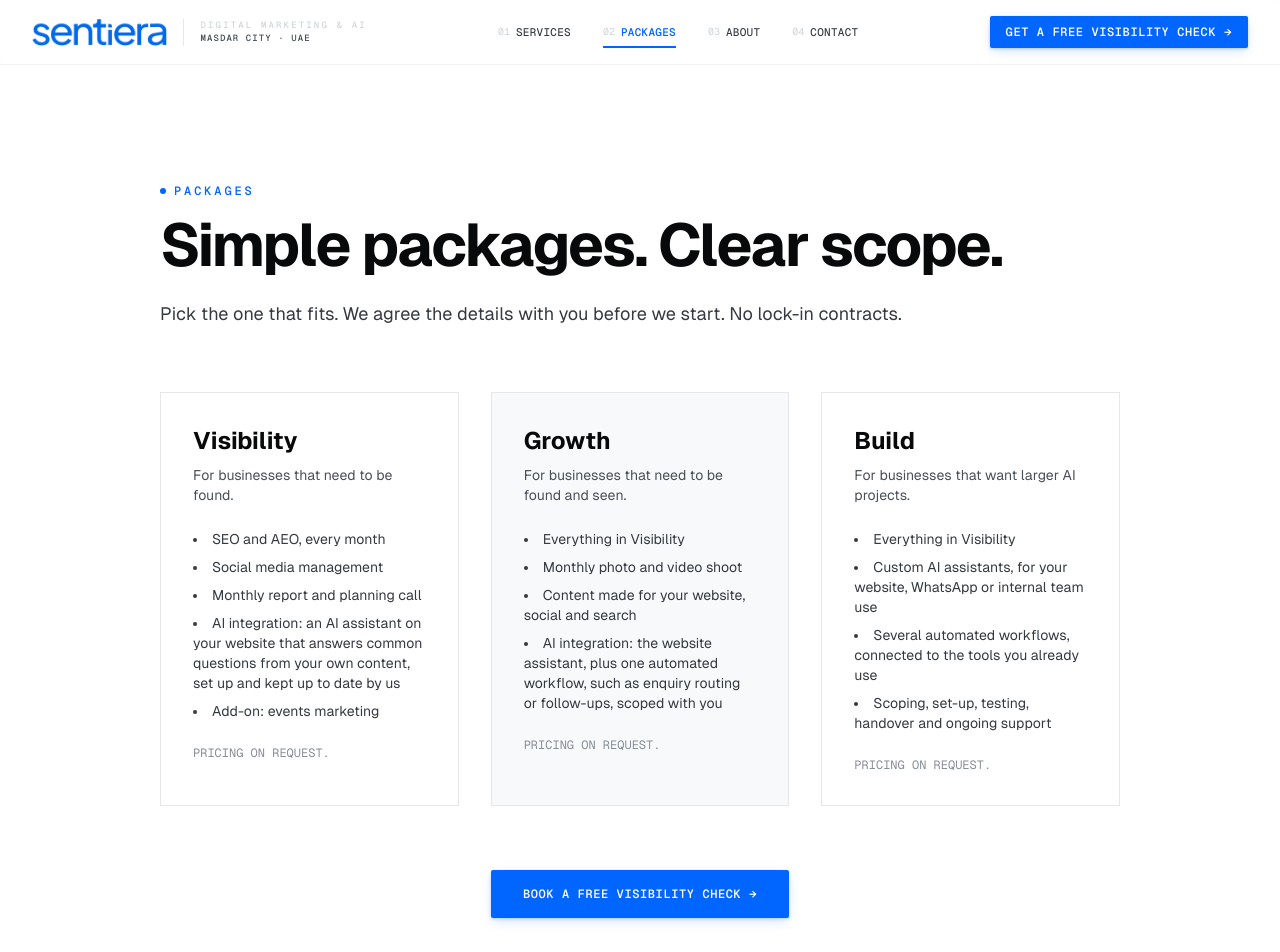
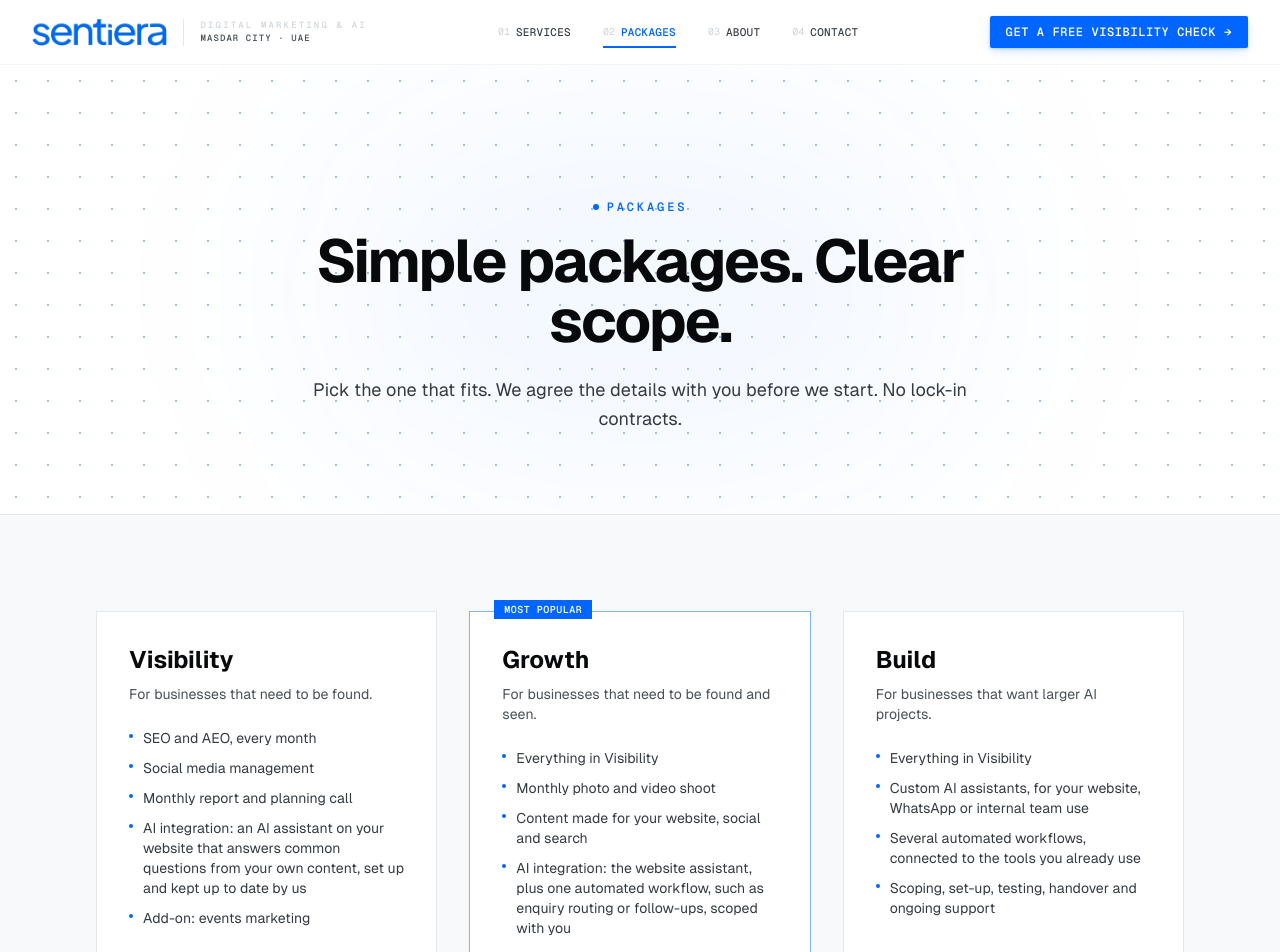
Before and after one commit to Acidtuner/sentiera, a Next.js app: page /packages in a window 1280 px wide. Shown: the top 952 px of the page. Built offline with nearby package versions, Linux system fonts and the light colour scheme.

Commit message:
Fix navbar active state with usePathname; restyle Packages, About, Contact to match homepage visual style

```diff
--- a/src/app/about/page.tsx
+++ b/src/app/about/page.tsx
@@ -9,16 +9,31 @@ export const metadata: Metadata = {
 
 export default function About() {
   return (
-    <div className="relative bg-white py-20 sm:py-28">
-      <div className="mx-auto max-w-3xl px-6 lg:px-8">
+    <div className="relative bg-white">
+      <section className="relative overflow-hidden border-b border-hairline pt-24 pb-16 sm:pt-32 sm:pb-20">
+        <div
+          className="pointer-events-none absolute inset-0 z-0 opacity-40 [background-image:radial-gradient(#0066FF_0.75px,transparent_0.75px)] [background-size:32px_32px]"
+          aria-hidden="true"
+        />
+        <div
+          className="pointer-events-none absolute top-1/2 left-1/2 -translate-x-1/2 -translate-y-1/2 w-[640px] h-[360px] bg-tech-blue/5 blur-[120px] rounded-full"
+          aria-hidden="true"
+        />
+
+        <div className="relative z-10 mx-auto max-w-3xl px-6 lg:px-8 text-center">
           <div className="inline-flex items-center gap-2 font-mono text-xs uppercase tracking-widest-tag text-tech-blue font-semibold mb-4">
             <span className="h-1.5 w-1.5 rounded-full bg-tech-blue" />
             <span>About</span>
           </div>
-        <h1 className="font-sans text-4xl sm:text-5xl font-bold tracking-tight-heading text-slate-950">
+          <h1 className="font-sans text-4xl sm:text-5xl lg:text-6xl font-bold tracking-tight-heading text-slate-950">
             About Sentiera
           </h1>
-        <div className="mt-8 space-y-4 font-sans text-base sm:text-lg text-slate-700 leading-relaxed">
+        </div>
+      </section>
+
+      <section className="relative bg-white py-16 sm:py-24 border-b border-hairline">
+        <div className="mx-auto max-w-3xl px-6 lg:px-8">
+          <div className="space-y-5 font-sans text-base sm:text-lg text-slate-700 leading-relaxed">
             <p>
               Sentiera Technologies is a digital marketing and software company based in Masdar City, Abu Dhabi.
             </p>
@@ -30,18 +45,27 @@ export default function About() {
             </p>
           </div>
 
-        <div className="mt-12">
+          <div className="mt-16">
             <h2 className="font-sans text-2xl font-bold text-slate-950">What we believe</h2>
-          <ul className="mt-4 space-y-2 font-sans text-base text-slate-700 list-disc list-inside">
-            <li>Be clear. No jargon in our reports or our contracts.</li>
-            <li>Be honest. We tell you what we can and cannot do.</li>
-            <li>Keep it simple. A few packages, done well.</li>
+            <ul className="mt-6 space-y-3">
+              <li className="flex items-start gap-3 font-sans text-base text-slate-700">
+                <span className="mt-2 h-1.5 w-1.5 flex-shrink-0 rounded-full bg-tech-blue" />
+                <span>Be clear. No jargon in our reports or our contracts.</span>
+              </li>
+              <li className="flex items-start gap-3 font-sans text-base text-slate-700">
+                <span className="mt-2 h-1.5 w-1.5 flex-shrink-0 rounded-full bg-tech-blue" />
+                <span>Be honest. We tell you what we can and cannot do.</span>
+              </li>
+              <li className="flex items-start gap-3 font-sans text-base text-slate-700">
+                <span className="mt-2 h-1.5 w-1.5 flex-shrink-0 rounded-full bg-tech-blue" />
+                <span>Keep it simple. A few packages, done well.</span>
+              </li>
             </ul>
           </div>
 
-        <div className="mt-12 p-6 border border-hairline bg-slate-50">
+          <div className="mt-16 border border-hairline bg-slate-50 p-8">
             <h2 className="font-sans text-xl font-bold text-slate-950">Our founder</h2>
-          <p className="mt-2 font-sans text-sm text-slate-500 italic">
+            <p className="mt-3 font-sans text-sm text-slate-500 italic">
               [FOUNDER BIO — to come: name, photo, short bio and details]
             </p>
           </div>
@@ -55,6 +79,7 @@ export default function About() {
             </Link>
           </div>
         </div>
+      </section>
     </div>
   );
 }
--- a/src/app/contact/page.tsx
+++ b/src/app/contact/page.tsx
@@ -9,19 +9,33 @@ export const metadata: Metadata = {
 
 export default function Contact() {
   return (
-    <div className="relative bg-white py-20 sm:py-28">
-      <div className="mx-auto max-w-3xl px-6 lg:px-8">
+    <div className="relative bg-white">
+      <section className="relative overflow-hidden border-b border-hairline pt-24 pb-16 sm:pt-32 sm:pb-20">
+        <div
+          className="pointer-events-none absolute inset-0 z-0 opacity-40 [background-image:radial-gradient(#0066FF_0.75px,transparent_0.75px)] [background-size:32px_32px]"
+          aria-hidden="true"
+        />
+        <div
+          className="pointer-events-none absolute top-1/2 left-1/2 -translate-x-1/2 -translate-y-1/2 w-[640px] h-[360px] bg-tech-blue/5 blur-[120px] rounded-full"
+          aria-hidden="true"
+        />
+
+        <div className="relative z-10 mx-auto max-w-3xl px-6 lg:px-8 text-center">
           <div className="inline-flex items-center gap-2 font-mono text-xs uppercase tracking-widest-tag text-tech-blue font-semibold mb-4">
             <span className="h-1.5 w-1.5 rounded-full bg-tech-blue" />
             <span>Contact</span>
           </div>
-        <h1 className="font-sans text-4xl sm:text-5xl font-bold tracking-tight-heading text-slate-950">
+          <h1 className="font-sans text-4xl sm:text-5xl lg:text-6xl font-bold tracking-tight-heading text-slate-950">
             Let&apos;s talk
           </h1>
-        <p className="mt-4 font-sans text-lg text-slate-700">
+          <p className="mt-4 font-sans text-lg text-slate-700 max-w-xl mx-auto">
             Tell us about your business. We reply within one working day.
           </p>
+        </div>
+      </section>
 
+      <section className="relative bg-white py-16 sm:py-24">
+        <div className="mx-auto max-w-3xl px-6 lg:px-8">
           <ContactForm />
 
           <div className="mt-16 pt-8 border-t border-hairline font-sans text-sm text-slate-600 space-y-1">
@@ -31,6 +45,7 @@ export default function Contact() {
             <p>Phone / WhatsApp: <a href="tel:+971585737464" className="text-tech-blue hover:underline">+971 58 573 7464</a></p>
           </div>
         </div>
+      </section>
     </div>
   );
 }
--- a/src/app/packages/page.tsx
+++ b/src/app/packages/page.tsx
@@ -7,10 +7,57 @@ export const metadata: Metadata = {
   description: "Three packages for UAE businesses: Visibility for SEO, AEO, social and a website AI assistant; Growth adds photo, video and one automated workflow; Build for larger AI projects. No lock-in contracts.",
 };
 
+const packages = [
+  {
+    name: "Visibility",
+    summary: "For businesses that need to be found.",
+    items: [
+      "SEO and AEO, every month",
+      "Social media management",
+      "Monthly report and planning call",
+      "AI integration: an AI assistant on your website that answers common questions from your own content, set up and kept up to date by us",
+      "Add-on: events marketing",
+    ],
+    featured: false,
+  },
+  {
+    name: "Growth",
+    summary: "For businesses that need to be found and seen.",
+    items: [
+      "Everything in Visibility",
+      "Monthly photo and video shoot",
+      "Content made for your website, social and search",
+      "AI integration: the website assistant, plus one automated workflow, such as enquiry routing or follow-ups, scoped with you",
+    ],
+    featured: true,
+  },
+  {
+    name: "Build",
+    summary: "For businesses that want larger AI projects.",
+    items: [
+      "Everything in Visibility",
+      "Custom AI assistants, for your website, WhatsApp or internal team use",
+      "Several automated workflows, connected to the tools you already use",
+      "Scoping, set-up, testing, handover and ongoing support",
+    ],
+    featured: false,
+  },
+];
+
 export default function Packages() {
   return (
-    <div className="relative bg-white py-20 sm:py-28">
-      <div className="mx-auto max-w-5xl px-6 lg:px-8">
+    <div className="relative bg-white">
+      <section className="relative overflow-hidden border-b border-hairline pt-24 pb-16 sm:pt-32 sm:pb-20">
+        <div
+          className="pointer-events-none absolute inset-0 z-0 opacity-40 [background-image:radial-gradient(#0066FF_0.75px,transparent_0.75px)] [background-size:32px_32px]"
+          aria-hidden="true"
+        />
+        <div
+          className="pointer-events-none absolute top-1/2 left-1/2 -translate-x-1/2 -translate-y-1/2 w-[640px] h-[360px] bg-tech-blue/5 blur-[120px] rounded-full"
+          aria-hidden="true"
+        />
+
+        <div className="relative z-10 mx-auto max-w-4xl px-6 lg:px-8 text-center">
           <div className="inline-flex items-center gap-2 font-mono text-xs uppercase tracking-widest-tag text-tech-blue font-semibold mb-4">
             <span className="h-1.5 w-1.5 rounded-full bg-tech-blue" />
             <span>Packages</span>
@@ -18,47 +65,51 @@ export default function Packages() {
           <h1 className="font-sans text-4xl sm:text-5xl lg:text-6xl font-bold tracking-tight-heading text-slate-950">
             Simple packages. Clear scope.
           </h1>
-        <p className="mt-6 font-sans text-lg text-slate-700 leading-relaxed">
+          <p className="mt-6 font-sans text-lg text-slate-700 leading-relaxed max-w-2xl mx-auto">
             Pick the one that fits. We agree the details with you before we start. No lock-in contracts.
           </p>
+        </div>
+      </section>
 
-        <div className="mt-16 grid grid-cols-1 md:grid-cols-3 gap-8">
-          <div className="border border-hairline p-8 bg-white">
-            <h2 className="font-sans text-2xl font-bold text-slate-950">Visibility</h2>
-            <p className="mt-2 font-sans text-sm text-slate-600">For businesses that need to be found.</p>
-            <ul className="mt-6 space-y-2 font-sans text-sm text-slate-700 list-disc list-inside">
-              <li>SEO and AEO, every month</li>
-              <li>Social media management</li>
-              <li>Monthly report and planning call</li>
-              <li>AI integration: an AI assistant on your website that answers common questions from your own content, set up and kept up to date by us</li>
-              <li>Add-on: events marketing</li>
+      <section className="relative bg-slate-50 py-16 sm:py-24 border-b border-hairline">
+        <div className="mx-auto max-w-6xl px-6 lg:px-8">
+          <div className="grid grid-cols-1 md:grid-cols-3 gap-6 lg:gap-8">
+            {packages.map((pkg) => (
+              <div
+                key={pkg.name}
+                className={`relative bg-white border p-8 transition-colors duration-200 ${
+                  pkg.featured
+                    ? "border-tech-blue/50 shadow-sm"
+                    : "border-hairline hover:border-tech-blue/30"
+                }`}
+              >
+                {pkg.featured && (
+                  <div className="absolute -top-3 left-6 bg-tech-blue px-2.5 py-0.5 font-mono text-[10px] font-semibold uppercase tracking-wider text-white">
+                    Most popular
+                  </div>
+                )}
+
+                <h2 className="font-sans text-2xl font-bold text-slate-950">
+                  {pkg.name}
+                </h2>
+                <p className="mt-2 font-sans text-sm text-slate-600">
+                  {pkg.summary}
+                </p>
+
+                <ul className="mt-6 space-y-2.5">
+                  {pkg.items.map((item) => (
+                    <li key={item} className="flex items-start gap-2.5 font-sans text-sm text-slate-700">
+                      <span className="mt-1.5 h-1 w-1 flex-shrink-0 rounded-full bg-tech-blue" />
+                      <span>{item}</span>
+                    </li>
+                  ))}
                 </ul>
-            <p className="mt-6 font-mono text-xs text-slate-500 uppercase">Pricing on request.</p>
+
+                <p className="mt-8 font-mono text-[11px] text-slate-500 uppercase tracking-wide">
+                  Pricing on request.
+                </p>
               </div>
-
-          <div className="border border-hairline p-8 bg-slate-50">
-            <h2 className="font-sans text-2xl font-bold text-slate-950">Growth</h2>
-            <p className="mt-2 font-sans text-sm text-slate-600">For businesses that need to be found and seen.</p>
-            <ul className="mt-6 space-y-2 font-sans text-sm text-slate-700 list-disc list-inside">
-              <li>Everything in Visibility</li>
-              <li>Monthly photo and video shoot</li>
-              <li>Content made for your website, social and search</li>
-              <li>AI integration: the website assistant, plus one automated workflow, such as enquiry routing or follow-ups, scoped with you</li>
-            </ul>
-            <p className="mt-6 font-mono text-xs text-slate-500 uppercase">Pricing on request.</p>
-          </div>
-
-          <div className="border border-hairline p-8 bg-white">
-            <h2 className="font-sans text-2xl font-bold text-slate-950">Build</h2>
-            <p className="mt-2 font-sans text-sm text-slate-600">For businesses that want larger AI projects.</p>
-            <ul className="mt-6 space-y-2 font-sans text-sm text-slate-700 list-disc list-inside">
-              <li>Everything in Visibility</li>
-              <li>Custom AI assistants, for your website, WhatsApp or internal team use</li>
-              <li>Several automated workflows, connected to the tools you already use</li>
-              <li>Scoping, set-up, testing, handover and ongoing support</li>
-            </ul>
-            <p className="mt-6 font-mono text-xs text-slate-500 uppercase">Pricing on request.</p>
-          </div>
+            ))}
           </div>
 
           <div className="mt-16 text-center">
@@ -70,6 +121,7 @@ export default function Packages() {
             </Link>
           </div>
         </div>
+      </section>
     </div>
   );
 }
--- a/src/components/Navbar.tsx
+++ b/src/components/Navbar.tsx
@@ -3,6 +3,7 @@
 import React, { useState, useEffect } from "react";
 import Image from "next/image";
 import Link from "next/link";
+import { usePathname } from "next/navigation";
 import { motion, AnimatePresence } from "framer-motion";
 
 interface NavItem {
@@ -19,9 +20,9 @@ const NAV_ITEMS: NavItem[] = [
 ];
 
 export default function Navbar() {
+  const pathname = usePathname();
   const [isScrolled, setIsScrolled] = useState(false);
   const [mobileMenuOpen, setMobileMenuOpen] = useState(false);
-  const [activePath, setActivePath] = useState<string>("");
 
   useEffect(() => {
     const handleScroll = () => {
@@ -30,9 +31,6 @@ export default function Navbar() {
 
     window.addEventListener("scroll", handleScroll, { passive: true });
     handleScroll();
-
-    // Simple active path detection
-    setActivePath(window.location.pathname);
 
     return () => window.removeEventListener("scroll", handleScroll);
   }, []);
@@ -82,7 +80,7 @@ export default function Navbar() {
         {/* Desktop Navigation Links */}
         <nav className="hidden md:flex items-center gap-8">
           {NAV_ITEMS.map((item) => {
-            const isActive = activePath === item.href;
+            const isActive = pathname === item.href;
             return (
               <Link
                 key={item.id}
@@ -172,21 +170,26 @@ export default function Navbar() {
                   Navigation
                 </span>
               </div>
-              {NAV_ITEMS.map((item) => (
+              {NAV_ITEMS.map((item) => {
+                const isActive = pathname === item.href;
+                return (
                   <Link
                     key={item.id}
                     href={item.href}
                     onClick={() => setMobileMenuOpen(false)}
-                  className="flex items-center justify-between py-2 border-b border-hairline/30 text-sm"
+                    className={`flex items-center justify-between py-2 border-b border-hairline/30 text-sm ${
+                      isActive ? "text-tech-blue" : "text-slate-900"
+                    }`}
                   >
-                  <span className="font-mono text-xs font-semibold uppercase tracking-wider text-slate-900 hover:text-tech-blue">
+                    <span className="font-mono text-xs font-semibold uppercase tracking-wider hover:text-tech-blue">
                       {item.label}
                     </span>
                     <span className="font-mono text-xs text-slate-400">
                       {item.id}
                     </span>
                   </Link>
-              ))}
+                );
+              })}
               <div className="pt-3 flex items-center justify-between">
                 <span className="font-mono text-[10px] uppercase text-slate-500">
                   Masdar City, Abu Dhabi, UAE
```
Lines whose indentation alone changed are shown as unchanged.
